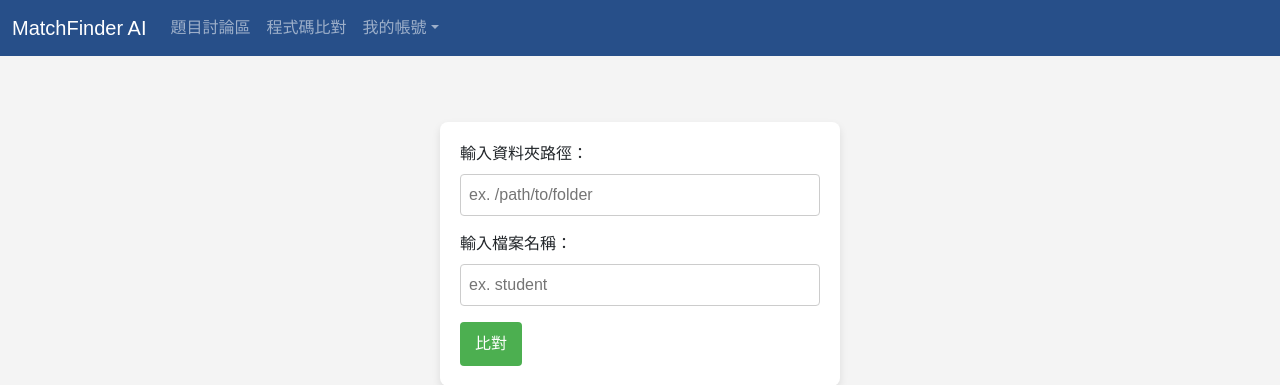
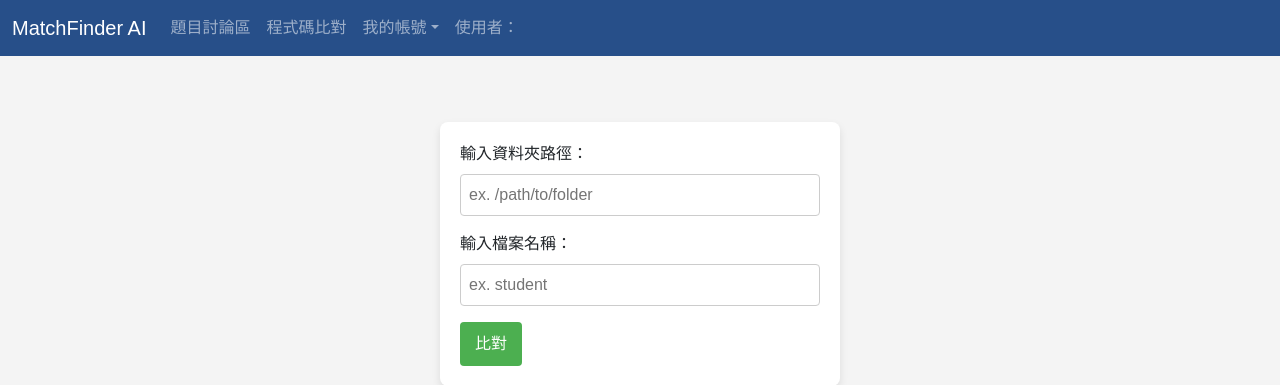
Before and after one commit to 10856045/112505_MFAI, a Django app: page /post-compare/ in a window 1280 px wide. Shown: the top 385 px of the page. Run offline with Django 4.2, Linux system fonts and the light colour scheme; some libraries are stand-ins or nearby versions.

Commit message:
base 出現登入使用者

```diff
--- a/first/templates/base.html
+++ b/first/templates/base.html
@@ -44,7 +44,7 @@
 
               </ul>
             </li>
-
+            <span class="nav-item nav-link ml-auto">使用者：{{ user.username }}</span>
           </div>
         </div>
       </div>
--- a/first/views.py
+++ b/first/views.py
@@ -149,6 +149,7 @@
 
         if user is not None:
             auth_login(request, user)
+            request.current_user = user
             return redirect('/post-list') #profile
         else:
             messages.error(request, "用戶名或密碼不正確！")
```
